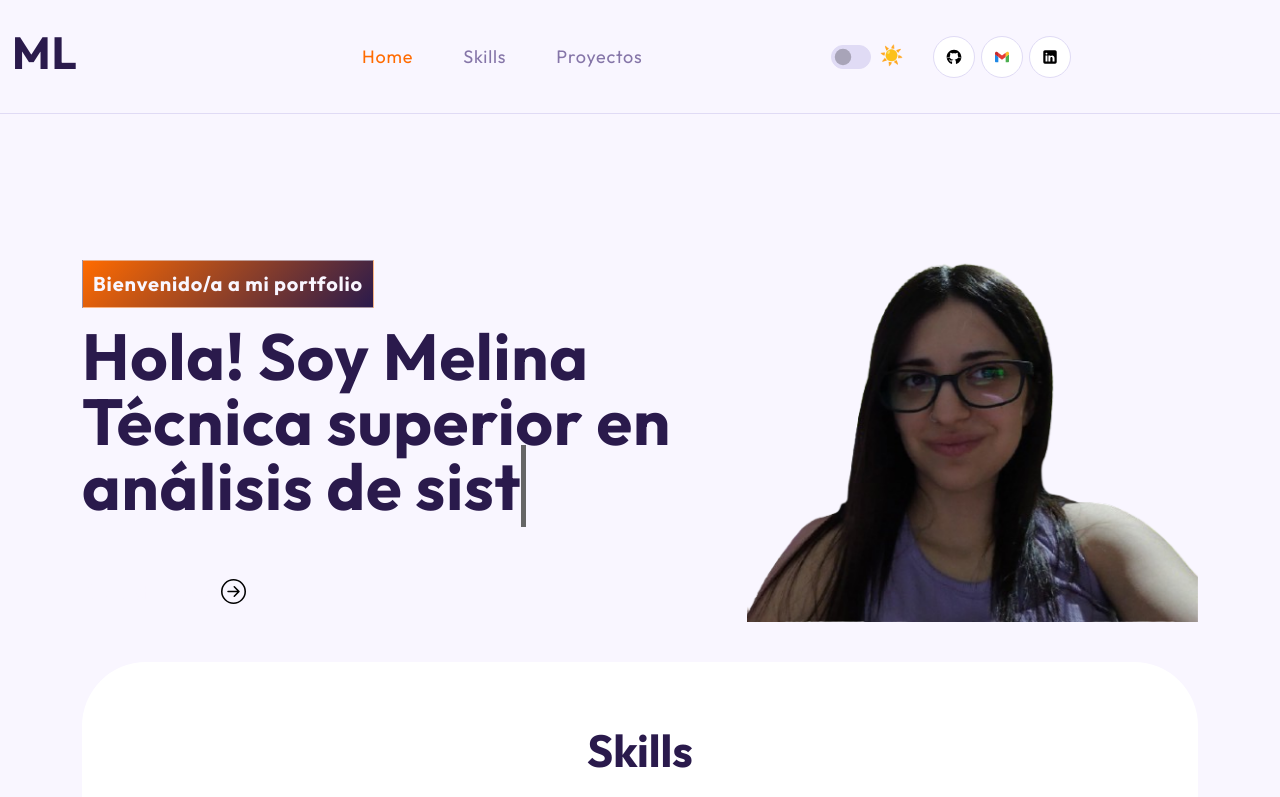
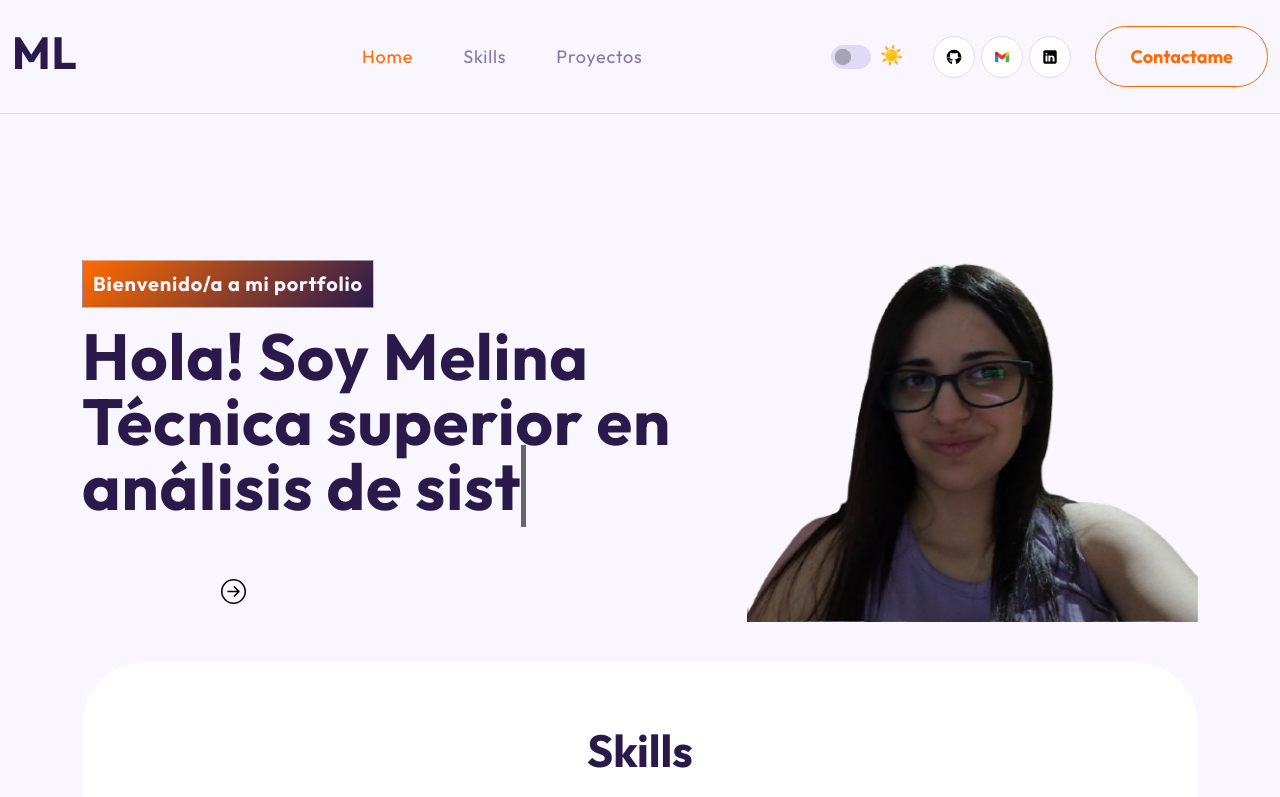
Before and after one commit to melinalarramendy/porfolio, a React (Create React App) app: page / in a window 1280 px wide. Shown: the top 797 px of the page. Built offline with nearby package versions, Linux system fonts and the light colour scheme.

Commit message:
Arregle la estetica del boton del nabar

```diff
--- a/src/App.css
+++ b/src/App.css
@@ -347,15 +347,15 @@ nav.navbar .navbar-toggler[aria-expanded="true"] .navbar-toggler-icon {
 
 .vvd {
   font-weight: 700;
-  color: var(--background);
-  border: 1px solid var(--background);
+  color: var(--primary);
+  border: 2px solid var(--primary);
   padding: 14px 24px;
   font-size: 16px;
   margin-left: 18px;
   position: relative;
-  background-color: transparent;
-  transition: 0.3s ease-in-out;
+  transition: all 0.3s ease-in-out;
   border-radius: 50px;
+  overflow: hidden;
 }
 
 .vvd span {
@@ -365,7 +365,7 @@ nav.navbar .navbar-toggler[aria-expanded="true"] .navbar-toggler-icon {
 
 .vvd::before {
   content: "";
-  background: var(--background);
+  background: var(--primary); /* Fondo naranja */
   width: 0%;
   height: 100%;
   position: absolute;
@@ -377,14 +377,33 @@ nav.navbar .navbar-toggler[aria-expanded="true"] .navbar-toggler-icon {
 }
 
 .vvd:hover {
-  color: var(--on-background);
+  color: var(--primary);
+  background: var(--primary);
+  border-color: var(--primary);
 }
 
 .vvd:hover::before {
+  color: var(--primary);
   width: 100%;
 }
 
+[data-theme="dark"] .vvd {
+  color: var(--primary);
+  border: 1px solid var(--primary);
+}
 
+[data-theme="dark"] .vvd:hover {
+  color: var(--primary);
+}
+
+[data-theme="light"] .vvd {
+  color: var(--primary);
+  border: 1px solid var(--primary);
+}
+
+[data-theme="light"] .vvd:hover {
+  color: var(--primary);
+}
 
 /************ Banner ************/
 .banner {
```
